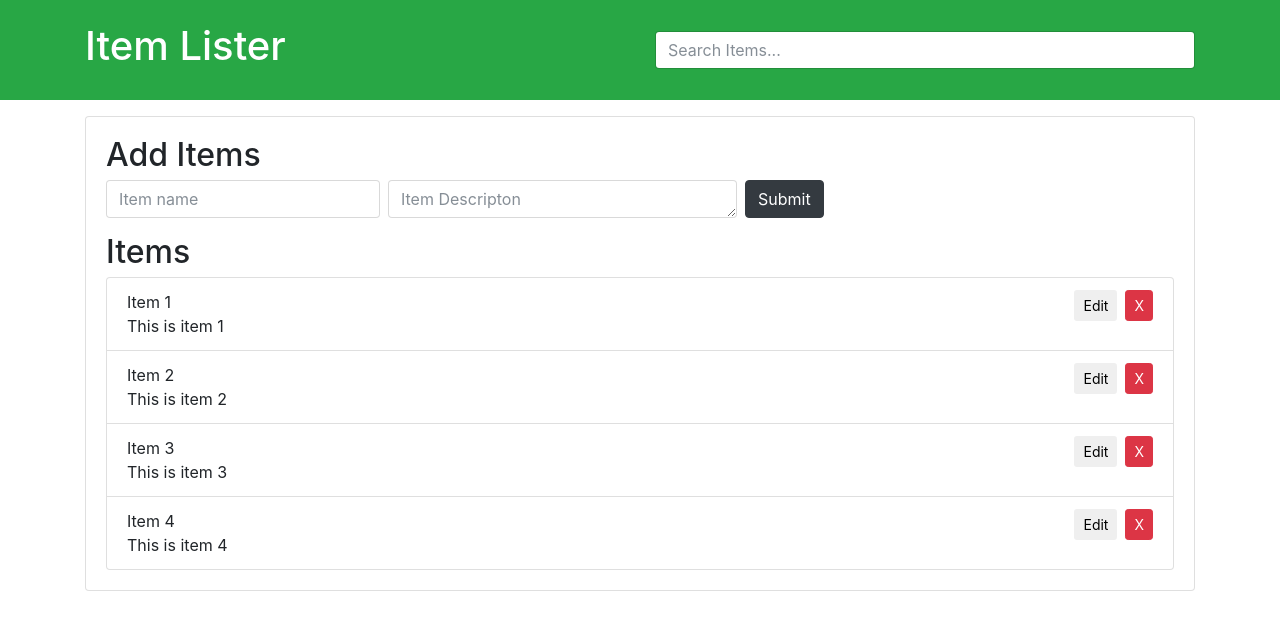
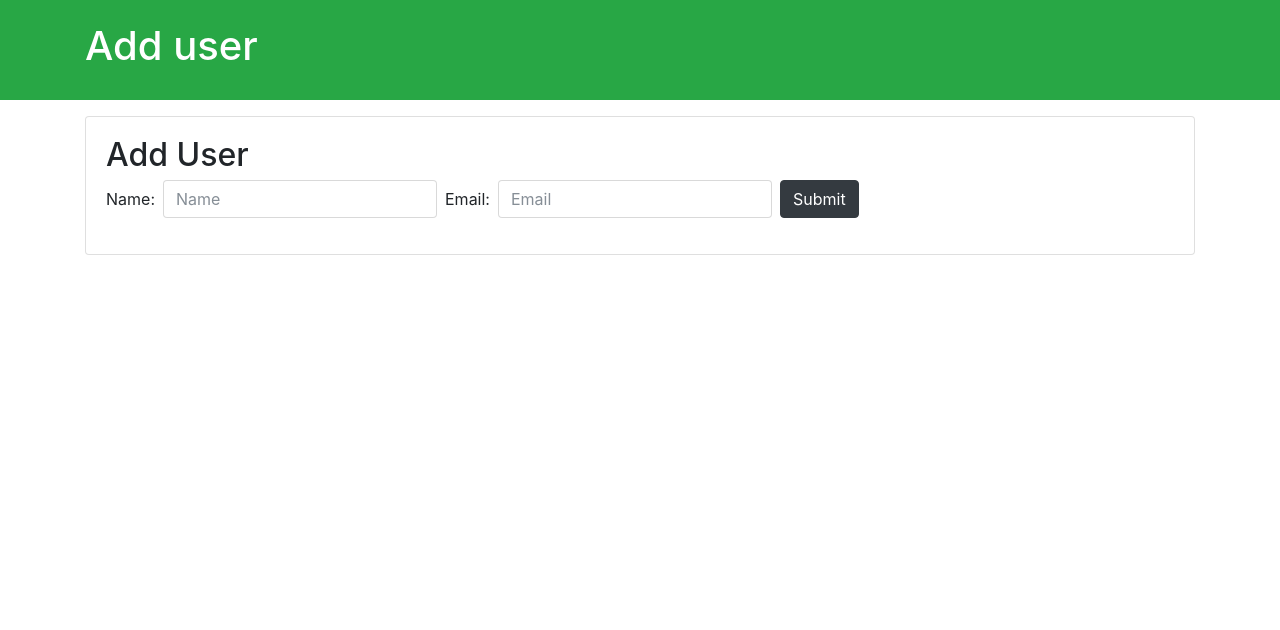
Before and after one commit to srinath-3898/test, a plain HTML site: page index.html in a window 1280 px wide. Drawn offline with nearby package versions, Linux system fonts and the light colour scheme.

Commit message:
Dom manipulations task-10

```diff
--- a/dom.js
+++ b/dom.js
@@ -1,47 +1,38 @@
 var form = document.getElementById("addForm");
-var itemList = document.getElementById("items");
-var filter = document.getElementById("filter");
+var usersList = document.getElementById("users");
 
 // Form submit event
-form.addEventListener("submit", addItem);
+form.addEventListener("submit", addUser);
 // Delete event
-itemList.addEventListener("click", removeItem);
+users.addEventListener("click", removeItem);
 // Filter event
-filter.addEventListener("keyup", filterItems);
 
 // Add item
-function addItem(e) {
+function addUser(e) {
   e.preventDefault();
-
-  // Get input value
-  var newItem = document.getElementById("item").value;
-
-  // Create new li element
+  var name = document.getElementById("name").value;
+  let email = document.getElementById("email").value;
   var li = document.createElement("li");
-  // Add class
   li.className = "list-group-item";
-  // Add text node with input value
-  li.appendChild(document.createTextNode(newItem));
-
-  // Create del button element
+  li.innerHTML = `<div><p>${name}</p><p>${email}</p></div>`;
   var deleteBtn = document.createElement("button");
-
-  // Add classes to del button
   deleteBtn.className = "btn btn-danger btn-sm float-right delete";
-
-  // Append text node
   deleteBtn.appendChild(document.createTextNode("X"));
-
-  // Append button to li
   li.appendChild(deleteBtn);
-
   let editBtn = document.createElement("button");
   editBtn.className = "btn btn-sm float-right delete mr-2";
   editBtn.appendChild(document.createTextNode("Edit"));
   li.appendChild(editBtn);
-
-  // Append li to list
-  itemList.appendChild(li);
+  const users = JSON.parse(localStorage.getItem("users"));
+  if (users) {
+    users.push({ name, email });
+    localStorage.setItem("users", JSON.stringify(users));
+  } else {
+    const users = new Array();
+    users.push({ name, email });
+    localStorage.setItem("users", JSON.stringify(users));
+  }
+  usersList.appendChild(li);
 }
 
 // Remove item
@@ -75,3 +66,8 @@ function filterItems(e) {
     }
   });
 }
+function getUsers() {
+  console.log(localStorage.getItem("users"));
+}
+
+document.addEventListener("DOMContentLoaded", getUsers);
--- a/index.html
+++ b/index.html
@@ -17,66 +17,32 @@
       <div class="container">
         <div class="row">
           <div class="col-md-6">
-            <h1 id="header-title">Item Lister</h1>
-          </div>
-          <div class="col-md-6 align-self-center">
-            <input
-              type="text"
-              class="form-control"
-              id="filter"
-              placeholder="Search Items..."
-            />
+            <h1 id="header-title">Add user</h1>
           </div>
         </div>
       </div>
     </header>
     <div class="container">
       <div id="main" class="card card-body">
-        <h2 class="title">Add Items</h2>
+        <h2 class="title">Add User</h2>
         <form id="addForm" class="form-inline mb-3">
+          <label for="item" class="form-control-label mr-2">Name:</label>
           <input
             type="text"
             class="form-control mr-2"
-            id="item"
-            placeholder="Item name"
+            id="name"
+            placeholder="Name"
           />
-          <textarea
-            name=""
-            id="description"
+          <label for="email" class="form-control-label mr-2">Email:</label>
+          <input
+            type="email"
             class="form-control mr-2"
-            cols="30"
-            rows="1"
-            placeholder="Item Descripton"
-          ></textarea>
+            id="email"
+            placeholder="Email"
+          />
           <input type="submit" class="btn btn-dark" value="Submit" />
         </form>
-        <h2 class="title">Items</h2>
-        <ul id="items" class="list-group">
-          <li class="list-group-item">
-            Item 1
-            <button class="btn btn-danger btn-sm float-right delete">X</button>
-            <button class="btn btn-sm float-right delete mr-2">Edit</button>
-            <div>This is item 1</div>
-          </li>
-          <li class="list-group-item">
-            Item 2
-            <button class="btn btn-danger btn-sm float-right delete">X</button>
-            <button class="btn btn-sm float-right delete mr-2">Edit</button>
-            <div>This is item 2</div>
-          </li>
-          <li class="list-group-item">
-            Item 3
-            <button class="btn btn-danger btn-sm float-right delete">X</button>
-            <button class="btn btn-sm float-right delete mr-2">Edit</button>
-            <div>This is item 3</div>
-          </li>
-          <li class="list-group-item">
-            Item 4
-            <button class="btn btn-danger btn-sm float-right delete">X</button>
-            <button class="btn btn-sm float-right delete mr-2">Edit</button>
-            <div>This is item 4</div>
-          </li>
-        </ul>
+        <ul id="users" class="list-group"></ul>
       </div>
     </div>
     <script src="dom.js"></script>
```
